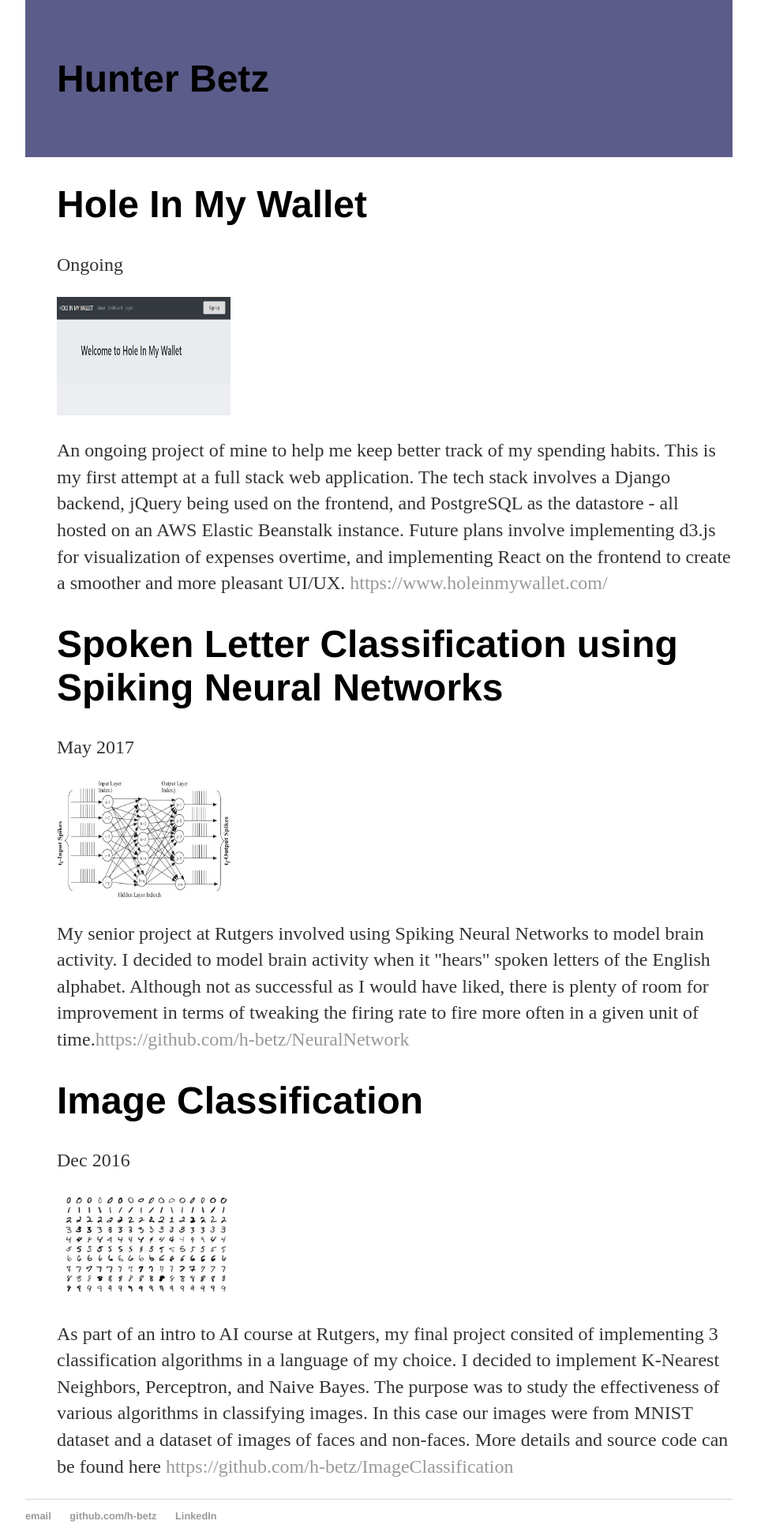
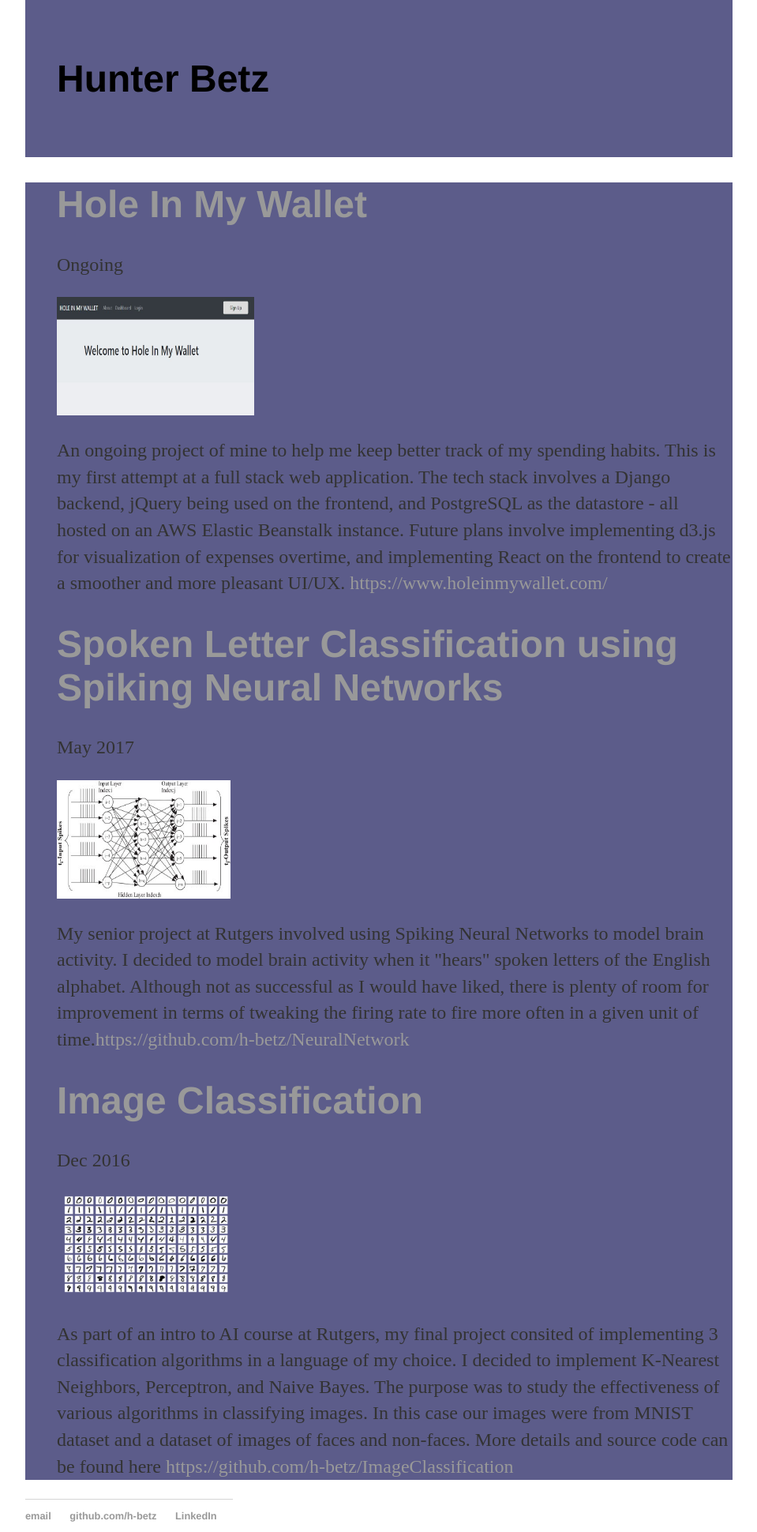
Before and after one commit to h-betz/h-betz.github.io, a Jekyll site: the page index.html, which Jekyll copies as it is, in a window 1280 px wide. Shown: the whole page at 79% size, without its empty margins (160-1119 px from the left). Built offline with Jekyll 4.4.1, drawn with Linux system fonts in a browser that asks for light colours.

Commit message:
Working on header

```diff
--- a/css/main.css
+++ b/css/main.css
@@ -1,6 +1,5 @@
 body {
     margin: auto;
-    /* margin: 60px auto; */
     width: 70%;
 }
 nav ul, footer ul {
@@ -50,3 +49,15 @@
     padding: 20px;
     left: 0px;
 }
+
+.project_link {
+    text-decoration: none;
+}
+
+#content {
+    background-color: #5c5c8a;
+}
+
+#foot {
+    position: fixed;
+}
--- a/index.html
+++ b/index.html
@@ -14,10 +14,10 @@
 			<ul style="list-style-type: none;">
 				<li>
 					<div class="container">
-						<h1>Hole In My Wallet</h1>
+						<h1><a href="https://www.holeinmywallet.com/"  class="project_link">Hole In My Wallet</a></h1>
 						<p class="meta">Ongoing</p>
 						<div class="post">
-							<img src="imgs/holeinmywallet.JPG" width=220px; height=150px;>
+							<img src="imgs/holeinmywallet.JPG" width=250px; height=150px;>
 							<p>An ongoing project of mine to help me keep better track of my spending habits. This is my first attempt at
 							a full stack web application. The tech stack involves a Django backend, jQuery being used on the frontend, and
 							PostgreSQL as the datastore - all hosted on an AWS Elastic Beanstalk instance. Future plans involve implementing
@@ -28,7 +28,7 @@
 				</li>
 				<li>
 					<div class="container">
-						<h1>Spoken Letter Classification using Spiking Neural Networks</h1>
+						<h1><a href="https://github.com/h-betz/NeuralNetwork" class="project_link">Spoken Letter Classification using Spiking Neural Networks</a></h1>
 						<p class="meta">May 2017</p>
 						<div class="post">
 							<img src="imgs/snn.jpeg" width=220px; height=150px;>
@@ -38,7 +38,7 @@
 				</li>
 				<li>
 					<div class="container">
-						<h1>Image Classification</h1>
+						<h1><a href="https://github.com/h-betz/ImageClassification" class="project_link">Image Classification</a></h1>
 						<p class="meta">Dec 2016</p>
 						<div class="post">
 							<img src="imgs/mnist.png">
@@ -48,7 +48,7 @@
 				</li>
 			</ul>
 		</div>
-		<footer>
+		<footer id="foot">
     		<ul>
         		<li><a href="mailto:hunterhbetz@gmail.com">email</a></li>
         		<li><a href="https://github.com/h-betz">github.com/h-betz</a></li>
```
